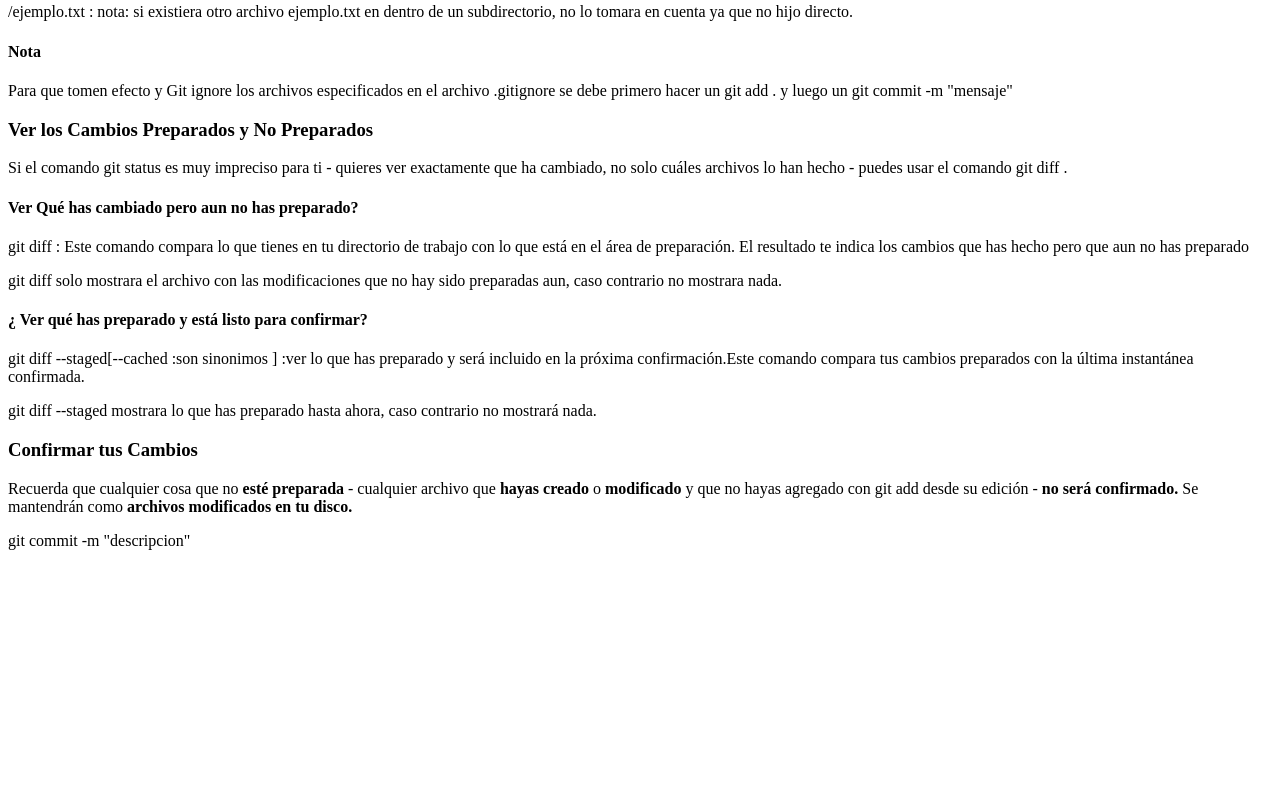
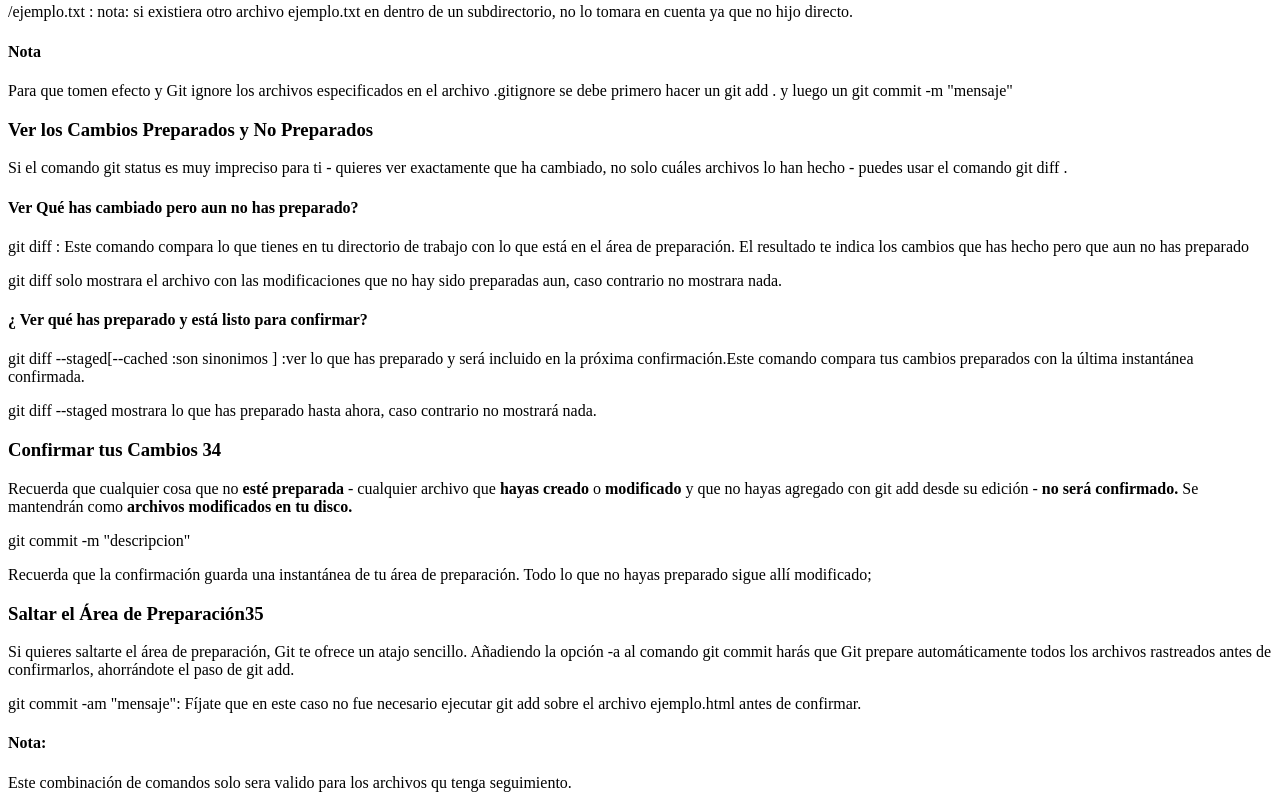
Before and after one commit to ReneChamba/CursoGit, a plain HTML site: page index.html in a window 1280 px wide. Shown: the part 2892-3700 px from the top of the page. Before the commit the page ends 3458 px from the top, so only its background shows below. Drawn offline with Linux system fonts and the light colour scheme.

Commit message:
add comando-saltar-area-preparacion

```diff
--- a/index.html
+++ b/index.html
@@ -308,7 +308,7 @@
           </div>
         </div>
         <div class="row__item">
-          <h3>Confirmar tus Cambios</h3>
+          <h3>Confirmar tus Cambios <span class="numero-pagina">34</span></h3>
           <p>
             Recuerda que cualquier cosa que no <b>esté preparada</b> - cualquier
             archivo que <b>hayas creado</b> o <b>modificado</b> y que no hayas
@@ -316,7 +316,43 @@
             <b>no será confirmado.</b> Se mantendrán como
             <b>archivos modificados en tu disco.</b>
           </p>
-          <p><span>git commit -m "descripcion"</span></p>
+          <p><span class="comando">git commit -m "descripcion"</span></p>
+          <p>
+            Recuerda que la confirmación
+            <span class="resaltado"
+              >guarda una instantánea de tu área de preparación.</span
+            >
+            Todo lo que no hayas preparado
+            <span class="resaltado">sigue allí modificado;</span>
+          </p>
+        </div>
+        <div class="row__item">
+          <h3>
+            Saltar el Área de Preparación<span class="numero-pagina">35</span>
+          </h3>
+          <p>
+            Si quieres saltarte el área de preparación, Git te ofrece un atajo
+            sencillo. Añadiendo la opción <span class="comando">-a</span> al
+            comando <span class="comando">git commit</span> harás que Git
+            prepare automáticamente
+            <span class="resaltado">todos los archivos rastreados</span> antes
+            de confirmarlos, ahorrándote el paso de
+            <span class="comando">git add</span>.
+          </p>
+          <p>
+            <span>git commit -am "mensaje"</span>: Fíjate que en este caso no
+            fue necesario ejecutar <span class="comando">git add </span> sobre
+            el archivo ejemplo.html antes de confirmar.
+          </p>
+          <div class="detalle">
+            <h4>Nota:</h4>
+            <p>
+              Este combinación de comandos solo sera valido
+              <span class="resaltado"
+                >para los archivos qu tenga seguimiento.</span
+              >
+            </p>
+          </div>
         </div>
       </div>
     </div>
```
